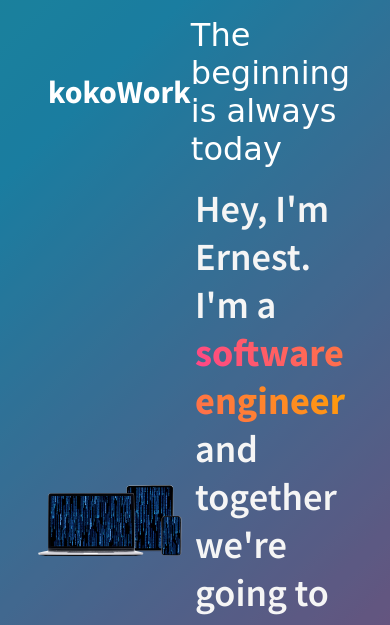
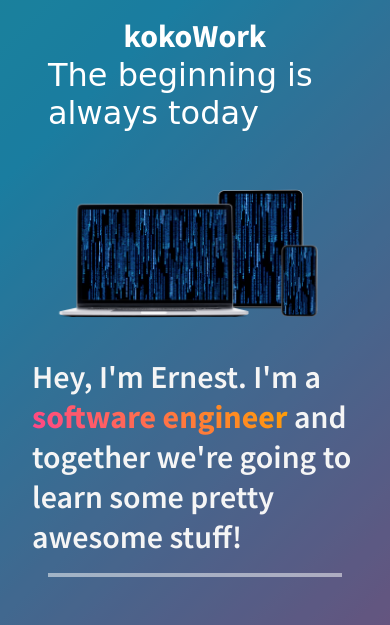
Before and after one commit to ernest-lamptey/kokoWork, a plain HTML site: page index.html in a window 390 px wide. Shown: the top 625 px of the page. Drawn offline with Linux system fonts and the light colour scheme; a web font is replaced by a local one.

Commit message:
add mobile reponsiveness

```diff
--- a/styles.css
+++ b/styles.css
@@ -177,3 +177,21 @@ blockquote {
     text-align: center;
     text-decoration: none;
 }
+
+@media only screen  and (max-width: 480px) {
+    header {
+        flex-direction: column;
+    }
+
+    .hero {
+        flex-direction: column;
+    }
+
+    .coding-devices-img {
+        width: 90%
+    }
+
+    .intro-text {
+        font-size: 2rem;
+    }
+}
```
